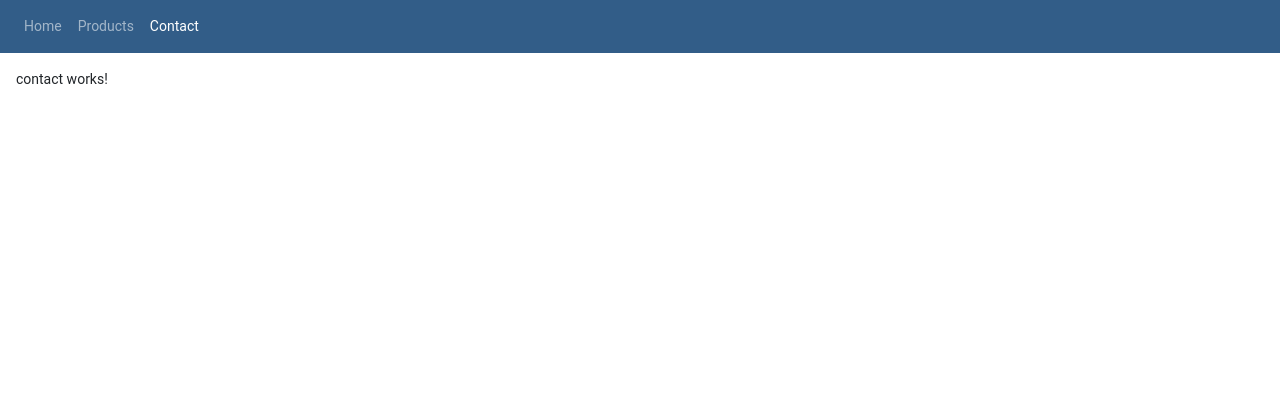
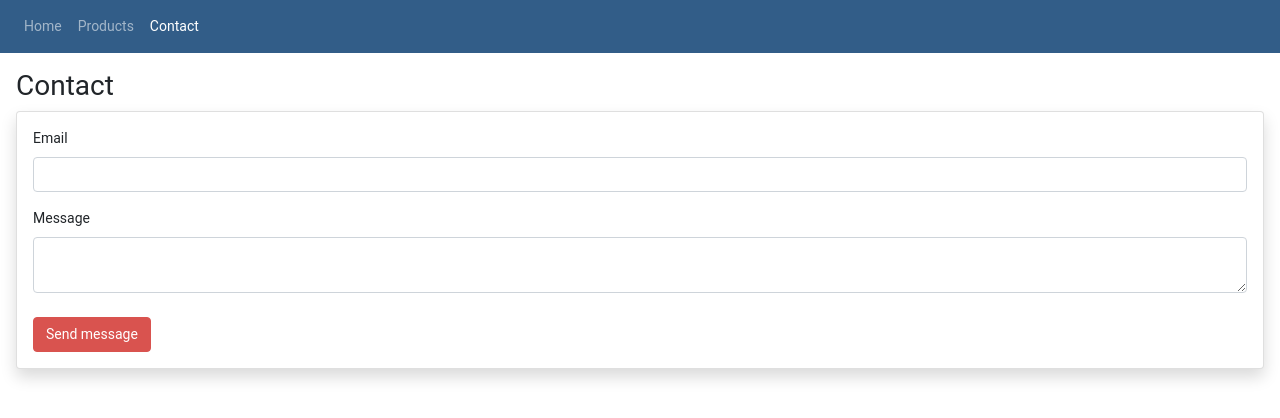
Before and after one commit to kamil-now/fp-angular, an Angular app: page /contact in a window 1280 px wide. Shown: the top 418 px of the page. Built offline with nearby package versions, Linux system fonts and the light colour scheme.

Commit message:
Add contact page form

```diff
--- /dev/null
+++ b/src/app/models/message.ts
@@ -0,0 +1,4 @@
+export interface Message {
+  email: string
+  message: string
+}
--- /dev/null
+++ b/src/app/modules/core/services/contact.service.ts
@@ -0,0 +1,18 @@
+import { HttpClient } from '@angular/common/http'
+import { Injectable } from '@angular/core'
+import { Observable } from 'rxjs'
+import { Message } from 'src/app/models/message'
+
+@Injectable({
+  providedIn: 'root'
+})
+export class ContactService {
+  constructor(
+    private readonly _http: HttpClient
+  ) {
+  }
+
+  sendMessage(message: Message): Observable<void> {
+    return this._http.post<void>('/api/contact', message)
+  }
+}
--- a/src/app/pages/contact/contact.component.html
+++ b/src/app/pages/contact/contact.component.html
@@ -1 +1,68 @@
-<p>contact works!</p>
+<h2>Contact</h2>
+<div class="card shadow p-3">
+  <div
+    *ngIf="messageSent || error; else formTemplate"
+    role="alert"
+    class="alert"
+    [ngClass]="{ 'alert-success': !error, 'alert-danger': error }"
+  >
+    <strong>
+      {{
+        error
+          ? "Unexpected error. The message has not been sent."
+          : "Thank you. Message was sent successfully."
+      }}
+    </strong>
+  </div>
+</div>
+<ng-template #formTemplate>
+  <form (ngSubmit)="onSubmit(contactForm)" #contactForm="ngForm">
+    <div class="form-group">
+      <label for="email">Email</label>
+      <input
+        id="email"
+        ngModel
+        class="form-control"
+        type="email"
+        name="email"
+        required
+        #email="ngModel"
+        email
+      />
+      <app-form-errors
+        [model]="email"
+        [messages]="{
+          required: 'Email is required',
+          email: 'This is not valid email'
+        }"
+      ></app-form-errors>
+    </div>
+    <div class="form-group">
+      <label for="message">Message</label>
+      <textarea
+        #messageValue
+        id="message"
+        ngModel
+        class="form-control"
+        name="message"
+        required
+        maxlength="200"
+        #message="ngModel"
+      >
+      </textarea>
+      <app-form-errors
+        [model]="message"
+        [messages]="{
+          required: 'Message is required'
+        }"
+        [customValidation]="[
+          {
+            isError: messageValue.value.length >= 200,
+            message: 'Message cannot be longer than 200 characters'
+          }
+        ]"
+      ></app-form-errors>
+    </div>
+    <button class="btn btn-danger mt-2" type="submit">Send message</button>
+  </form>
+</ng-template>
--- a/src/app/pages/contact/contact.component.ts
+++ b/src/app/pages/contact/contact.component.ts
@@ -1,4 +1,7 @@
 import { Component } from '@angular/core'
+import { NgForm } from '@angular/forms'
+import { catchError, of } from 'rxjs'
+import { ContactService } from 'src/app/modules/core/services/contact.service'
 
 @Component({
   selector: 'app-contact',
@@ -6,4 +9,33 @@ import { Component } from '@angular/core'
   styleUrls: ['./contact.component.scss']
 })
 export class ContactComponent {
+
+  public get messageSent(): boolean {
+    return this._messageSent
+  }
+
+  public get error(): boolean {
+    return this._error
+  }
+
+  private _error = false;
+  private _messageSent = false;
+
+  constructor(
+    private readonly _contactService: ContactService
+  ) {
+  }
+
+  onSubmit(form: NgForm): void {
+    if (form.valid) {
+      this._contactService.sendMessage(form.value)
+        .pipe(
+          catchError(error => {
+            console.error(error)
+            this._error = true
+            return of(error)
+          })
+        ).subscribe(() => this._messageSent = true)
+    }
+  }
 }
--- a/src/styles.scss
+++ b/src/styles.scss
@@ -57,8 +57,8 @@ a {
 
 .btn {
   font-size: 0.875rem;
+  color: #fff;
   &-info {
-    color: #fff;
     background-color: #29abe0;
     border-color: #29abe0;
     &:focus,
@@ -68,4 +68,45 @@ a {
       border-color: #1b8dbb;
     }
   }
+  &-danger {
+    background-color: #d9534f;
+    border-color: #d9534f;
+    &:focus,
+    &:hover {
+      color: #fff;
+      background-color: #d23430;
+      border-color: #c9302c;
+    }
+  }
 }
+
+@for $i from 1 through 6 {
+  h#{$i} {
+    font-size: 0.75rem + 0.25rem * (6 - $i);
+    margin-bottom: 0.5rem;
+    font-weight: 400;
+    line-height: 1.2;
+  }
+}
+
+.form-group {
+  margin-bottom: 1rem;
+}
+
+.form-control {
+  font-size: 0.875rem;
+}
+
+label {
+  display: inline-block;
+  margin-bottom: 0.5rem;
+}
+
+.error-message {
+  font-size: 12px;
+  color: #d9534f;
+}
+
+.alert {
+  padding: 0.75rem 1.25rem;
+}
```
Also changed, not shown: src/app/app.module.ts (+7 -1 lines).
